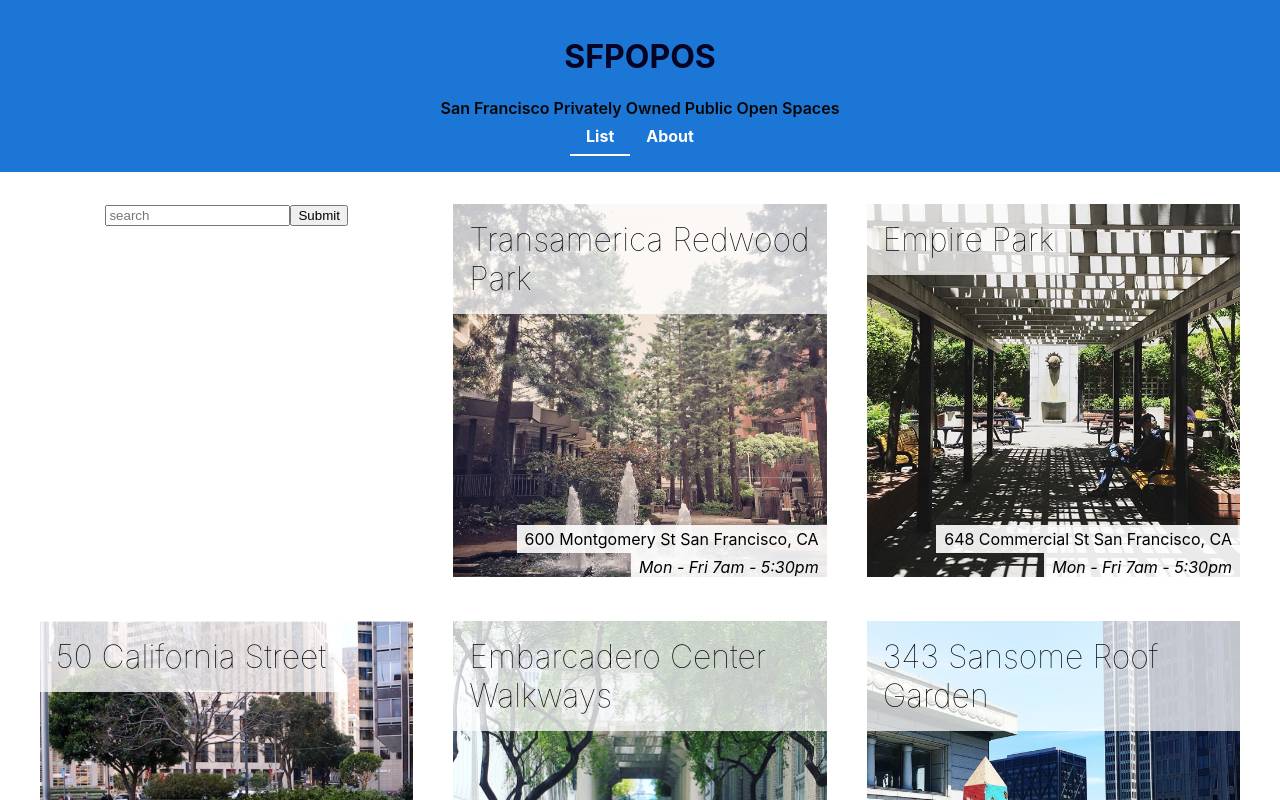
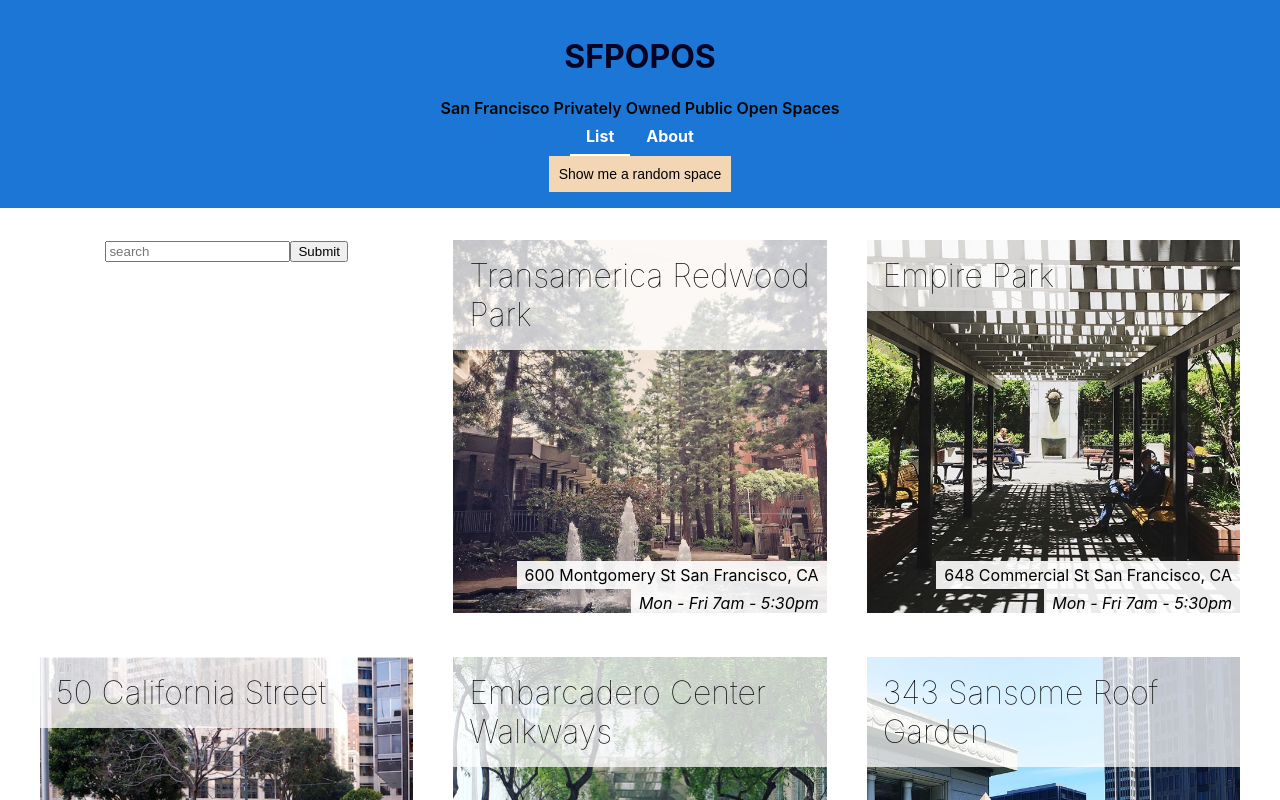
Before and after one commit to xcbhx/react-fundamentals-tutorial, a React (Create React App) app: page /#/ in a window 1280 px wide. Shown: the top 800 px of the page. Built offline with nearby package versions, Linux system fonts and the light colour scheme.

Commit message:
created RandomSpace button

```diff
--- /dev/null
+++ b/src/components/RandomSpace/RandomSpace.css
@@ -0,0 +1,7 @@
+.RandomSpace {
+  background-color: rgb(243, 215, 181);
+  border: none;
+  color: black;
+  padding: 10px;
+  font-size: 14px;
+}
--- /dev/null
+++ b/src/components/RandomSpace/RandomSpace.js
@@ -0,0 +1,18 @@
+import { useNavigate } from "react-router-dom";
+import "./RandomSpace.css";
+import data from "../../sfpopos-data.json";
+
+function RandomSpace() {
+  const navigate = useNavigate()
+  return (
+    <button
+      className="RandomSpace"
+      onClick={(e) => {
+        const id = Math.floor(Math.random() * data.length)
+        navigate(`/details/${id}`)
+      }}
+    >Show me a random space</button>
+  )
+};
+
+export default RandomSpace;
--- a/src/components/Title/Title.js
+++ b/src/components/Title/Title.js
@@ -1,5 +1,6 @@
 import './Title.css';
 import { NavLink } from 'react-router-dom';
+import RandomSpace from '../RandomSpace/RandomSpace';
 
 function Title() {
 	return (
@@ -15,7 +16,8 @@
 					to="/">List</NavLink>
 					<NavLink className={({ isActive }) => isActive ? "nav-link-active" : "nav-link" }
 					to="/about">About</NavLink>
-        		</div>
+        </div>
+				<RandomSpace />
 			</header>
 		</div>
 	)
```
